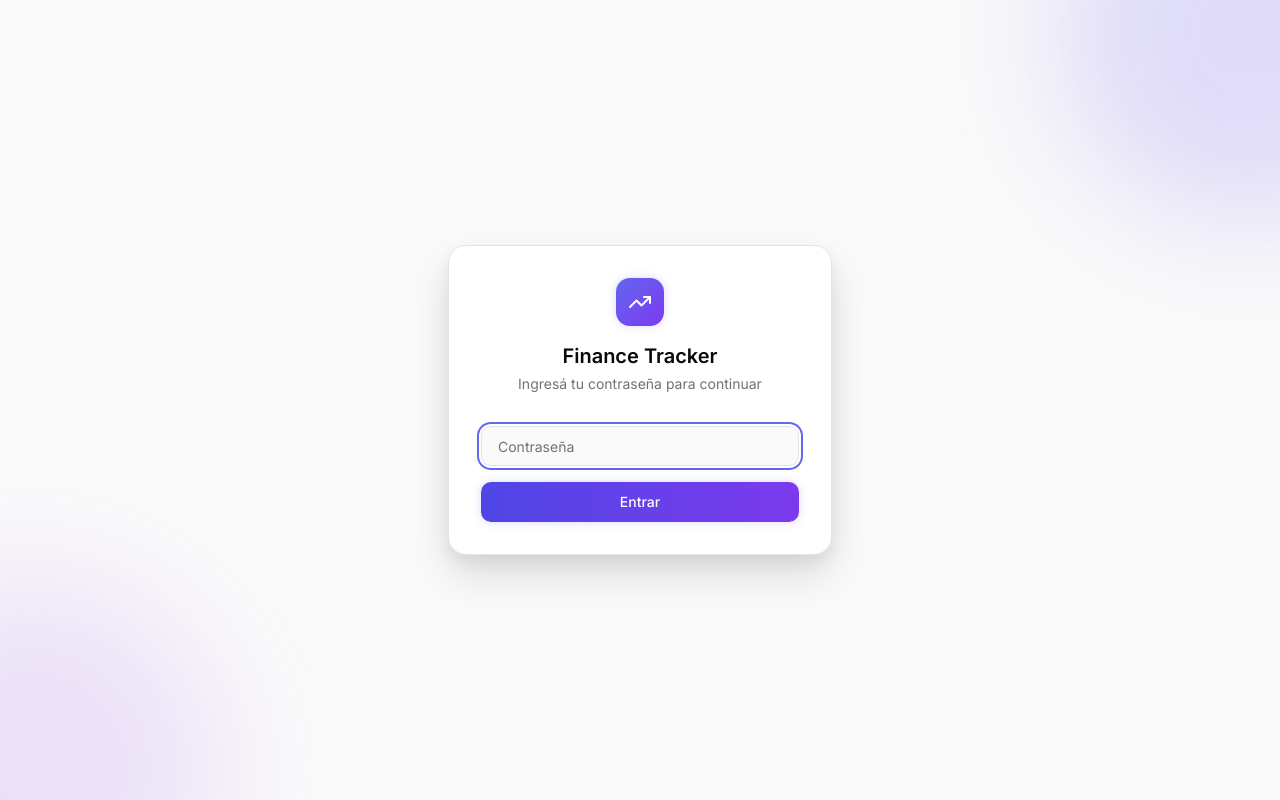
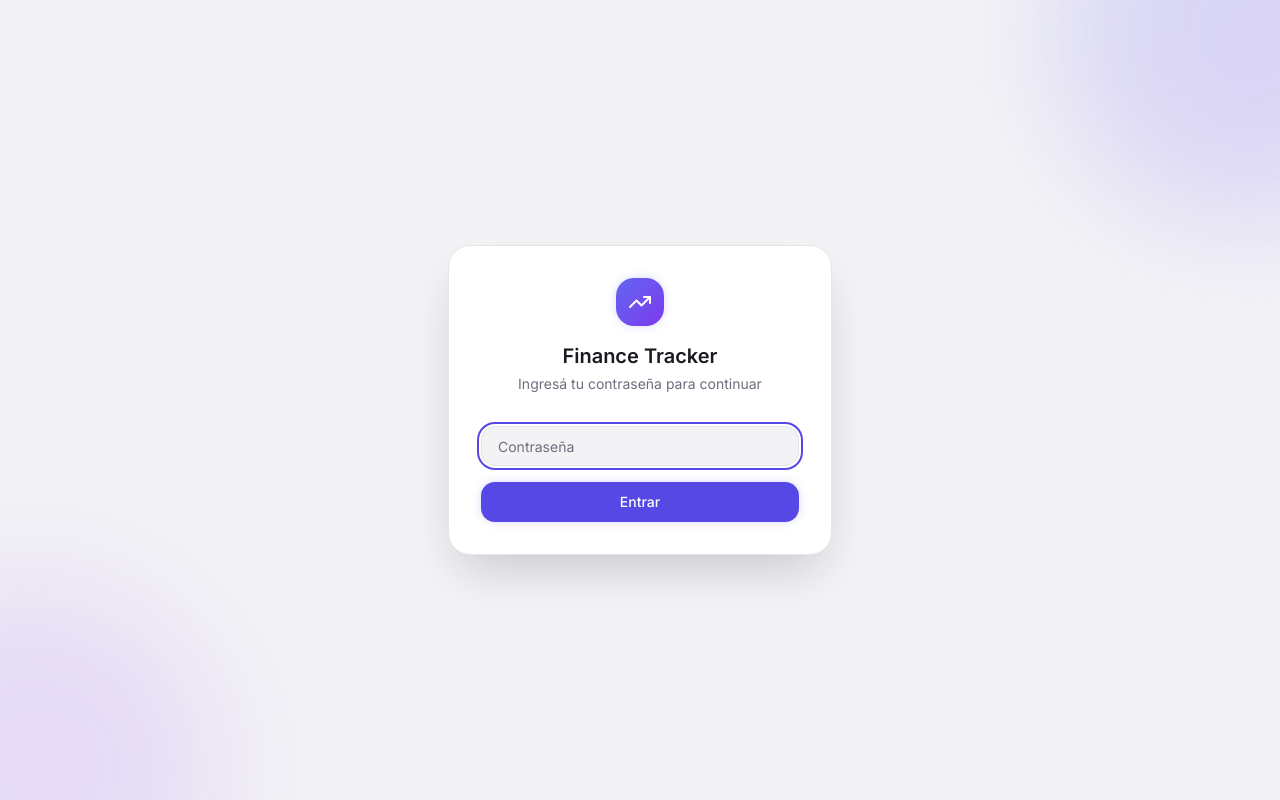
Before and after one commit to MaxParisi1/finance-tracker, a Next.js app in the folder web/: page /login in a window 1280 px wide. Built offline with nearby package versions, Linux system fonts and the light colour scheme.

Commit message:
feat(ui): sistema visual Calmo — tokens neutros, serif editorial, sombras sutiles

```diff
--- a/web/src/app/globals.css
+++ b/web/src/app/globals.css
@@ -4,90 +4,86 @@
 
 /* ─── Design Tokens ──────────────────────────────────────────── */
 @layer base {
+  /* ── Dirección "Calmo": neutro con sesgo índigo, un solo acento,
+        semántica de color reservada (verde/rojo/ámbar = significado). ── */
   :root {
-    /* Backgrounds */
-    --background:         0 0% 98%;
-    --foreground:         240 10% 4%;
+    /* Backgrounds — neutro frío elegido, no gris puro */
+    --background:         240 14% 96%;
+    --foreground:         240 15% 12%;
 
     /* Card / Surface */
     --card:               0 0% 100%;
-    --card-foreground:    240 10% 4%;
+    --card-foreground:    240 15% 12%;
 
     /* Popover */
     --popover:            0 0% 100%;
-    --popover-foreground: 240 10% 4%;
+    --popover-foreground: 240 15% 12%;
 
-    /* Primary — Indigo */
-    --primary:            239 84% 67%;
+    /* Primary — Índigo (único acento interactivo) */
+    --primary:            245 75% 59%;
     --primary-foreground: 0 0% 100%;
 
-    /* Secondary — Indigo tinted surface */
-    --secondary:          239 84% 97%;
-    --secondary-foreground: 239 84% 40%;
+    /* Secondary — superficie índigo tenue */
+    --secondary:          248 60% 96%;
+    --secondary-foreground: 245 55% 45%;
 
-    /* Muted — Zinc */
-    --muted:              240 5% 96%;
-    --muted-foreground:   240 4% 46%;
+    /* Muted */
+    --muted:              240 12% 94%;
+    --muted-foreground:   240 6% 46%;
 
-    /* Accent — Violet */
-    --accent:             262 83% 58%;
+    /* Accent = mismo índigo (evita un violeta compitiendo) */
+    --accent:             245 75% 59%;
     --accent-foreground:  0 0% 100%;
 
-    /* Destructive — Rose */
-    --destructive:        347 77% 50%;
+    /* Semántica financiera */
+    --destructive:        347 74% 42%;   /* rojo: gasto sube / vencido */
     --destructive-foreground: 0 0% 100%;
-
-    /* Success — Emerald */
-    --success:            160 84% 39%;
+    --success:            142 55% 32%;    /* verde: pagado / baja */
     --success-foreground: 0 0% 100%;
-
-    /* Warning — Amber */
-    --warning:            38 92% 50%;
+    --warning:            32 82% 38%;     /* ámbar: próximo a vencer */
     --warning-foreground: 0 0% 100%;
 
     /* Border / Input / Ring */
-    --border:             240 6% 90%;
-    --input:              240 6% 90%;
-    --ring:               239 84% 67%;
+    --border:             240 10% 91%;
+    --input:              240 10% 91%;
+    --ring:               245 75% 59%;
 
     /* Radius base */
-    --radius:             0.625rem;
+    --radius:             0.875rem;
   }
 
   .dark {
-    --background:         240 10% 4%;
-    --foreground:         0 0% 98%;
+    --background:         240 16% 6%;
+    --foreground:         240 12% 96%;
 
-    --card:               240 10% 7%;
-    --card-foreground:    0 0% 98%;
+    --card:               240 13% 10%;
+    --card-foreground:    240 12% 96%;
 
-    --popover:            240 10% 7%;
-    --popover-foreground: 0 0% 98%;
+    --popover:            240 13% 10%;
+    --popover-foreground: 240 12% 96%;
 
-    --primary:            239 100% 72%;
-    --primary-foreground: 240 10% 4%;
+    --primary:            246 100% 76%;
+    --primary-foreground: 240 16% 8%;
 
-    --secondary:          240 4% 14%;
-    --secondary-foreground: 0 0% 98%;
+    --secondary:          246 28% 18%;
+    --secondary-foreground: 245 60% 86%;
 
-    --muted:              240 4% 14%;
-    --muted-foreground:   240 5% 60%;
+    --muted:              240 13% 14%;
+    --muted-foreground:   240 6% 60%;
 
-    --accent:             262 83% 68%;
-    --accent-foreground:  0 0% 100%;
+    --accent:             246 100% 76%;
+    --accent-foreground:  240 16% 8%;
 
-    --destructive:        347 77% 62%;
-    --destructive-foreground: 0 0% 100%;
+    --destructive:        350 85% 69%;
+    --destructive-foreground: 240 16% 8%;
+    --success:            146 58% 55%;
+    --success-foreground: 240 16% 8%;
+    --warning:            35 80% 60%;
+    --warning-foreground: 240 16% 8%;
 
-    --success:            160 60% 50%;
-    --success-foreground: 0 0% 100%;
-
-    --warning:            38 95% 60%;
-    --warning-foreground: 0 0% 100%;
-
-    --border:             240 4% 16%;
-    --input:              240 4% 16%;
-    --ring:               239 100% 72%;
+    --border:             240 11% 17%;
+    --input:              240 11% 17%;
+    --ring:               246 100% 76%;
   }
 }
 
@@ -98,7 +94,7 @@
   }
 
   body {
-    @apply bg-background text-foreground antialiased;
+    @apply bg-background text-foreground antialiased font-sans;
     font-feature-settings: "rlig" 1, "calt" 1;
   }
 
@@ -121,26 +117,22 @@
   .pb-safe    { padding-bottom: env(safe-area-inset-bottom, 0px); }
   .pb-safe-24 { padding-bottom: calc(env(safe-area-inset-bottom, 0px) + 6rem); }
 
-  /* Glassmorphism */
+  /* Superficies translúcidas (nav mobile) — sobre tokens, neutras */
   .glass {
-    @apply bg-white/80 dark:bg-zinc-900/80 backdrop-blur-xl border border-white/20 dark:border-white/10;
+    @apply bg-card/80 backdrop-blur-xl border border-border;
   }
   .glass-nav {
-    @apply bg-white/90 dark:bg-black/80 backdrop-blur-2xl border border-zinc-200/80 dark:border-zinc-800/80;
+    @apply bg-card/90 backdrop-blur-2xl border border-border;
   }
 
-  /* Gradient text */
-  .gradient-text {
-    @apply bg-gradient-to-r from-indigo-500 via-violet-500 to-purple-500 bg-clip-text text-transparent;
-  }
+  /* Calmo: sin gradientes decorativos — se resuelven al acento sólido.
+     Se mantienen las clases para no romper componentes existentes. */
+  .gradient-text    { @apply text-primary; }
+  .gradient-primary { @apply bg-primary; }
+  .gradient-active  { @apply bg-primary; }
 
-  /* Gradient backgrounds */
-  .gradient-primary {
-    @apply bg-gradient-to-r from-indigo-600 to-violet-600;
-  }
-  .gradient-active {
-    @apply bg-gradient-to-r from-blue-600 to-purple-600;
-  }
+  /* Serif editorial para números héroe / titulares */
+  .font-display { font-family: var(--font-serif), 'Iowan Old Style', Georgia, serif; }
 
   /* Tabular nums para montos */
   .tabular { font-variant-numeric: tabular-nums; }
--- a/web/src/app/layout.tsx
+++ b/web/src/app/layout.tsx
@@ -1,5 +1,5 @@
 import type { Metadata, Viewport } from 'next'
-import { Inter } from 'next/font/google'
+import { Inter, Fraunces } from 'next/font/google'
 import './globals.css'
 import ChatPanel from '@/components/ChatPanel'
 import BottomNav from '@/components/BottomNav'
@@ -10,6 +10,14 @@ const inter = Inter({
   subsets: ['latin'],
   variable: '--font-inter',
   display: 'swap',
+})
+
+// Serif editorial para números héroe y titulares — usada con moderación
+const fraunces = Fraunces({
+  subsets: ['latin'],
+  variable: '--font-serif',
+  display: 'swap',
+  weight: ['400', '500', '600'],
 })
 
 export const metadata: Metadata = {
@@ -34,7 +42,7 @@ export const viewport: Viewport = {
 
 export default function RootLayout({ children }: { children: React.ReactNode }) {
   return (
-    <html lang="es" className={inter.variable} suppressHydrationWarning>
+    <html lang="es" className={`${inter.variable} ${fraunces.variable}`} suppressHydrationWarning>
       <head>
         <link rel="apple-touch-icon" href="/apple-touch-icon.png" />
       </head>
--- a/web/tailwind.config.ts
+++ b/web/tailwind.config.ts
@@ -57,12 +57,14 @@ const config: Config = {
         '3xl': 'calc(var(--radius) + 14px)',
       },
       fontFamily: {
-        sans: ['var(--font-inter)', 'ui-sans-serif', 'system-ui', 'sans-serif'],
+        sans:  ['var(--font-inter)', 'ui-sans-serif', 'system-ui', 'sans-serif'],
+        serif: ['var(--font-serif)', 'Iowan Old Style', 'Georgia', 'serif'],
       },
       boxShadow: {
-        'card':    '0 1px 3px rgba(0,0,0,0.08), 0 1px 2px rgba(0,0,0,0.04)',
-        'card-hover': '0 4px 12px rgba(0,0,0,0.10), 0 2px 4px rgba(0,0,0,0.06)',
-        'modal':   '0 20px 40px rgba(0,0,0,0.12), 0 8px 16px rgba(0,0,0,0.06)',
+        // Calmo: elevación mínima, un solo nivel sutil (borde > sombra)
+        'card':       '0 1px 2px rgba(24,24,34,0.04)',
+        'card-hover': '0 4px 14px -6px rgba(24,24,34,0.12)',
+        'modal':      '0 24px 48px -12px rgba(24,24,34,0.20)',
         'glow-primary': '0 0 20px rgba(99,102,241,0.35)',
         'glow-sm':      '0 0 8px rgba(99,102,241,0.25)',
       },
```
Also changed, not shown: 2 other files (tests, documents, lock files or other folders).
